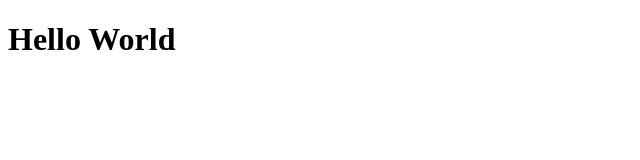
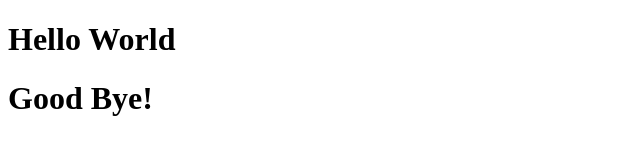
Before and after one commit to varunver86/Visual-Studio-Code-Tutorial, a plain HTML site: page index.html in a window 1280 px wide. Shown: the whole page, without its empty margins (0-640 px from the left). Drawn offline with Linux system fonts and the light colour scheme.

Commit message:
Third  commit

```diff
--- a/index.html
+++ b/index.html
@@ -11,6 +11,7 @@
 <body>
     <div>
         <h1>Hello World</h1>
+        <h1>Good Bye!</h1>
     </div>
 </body>
 
```
